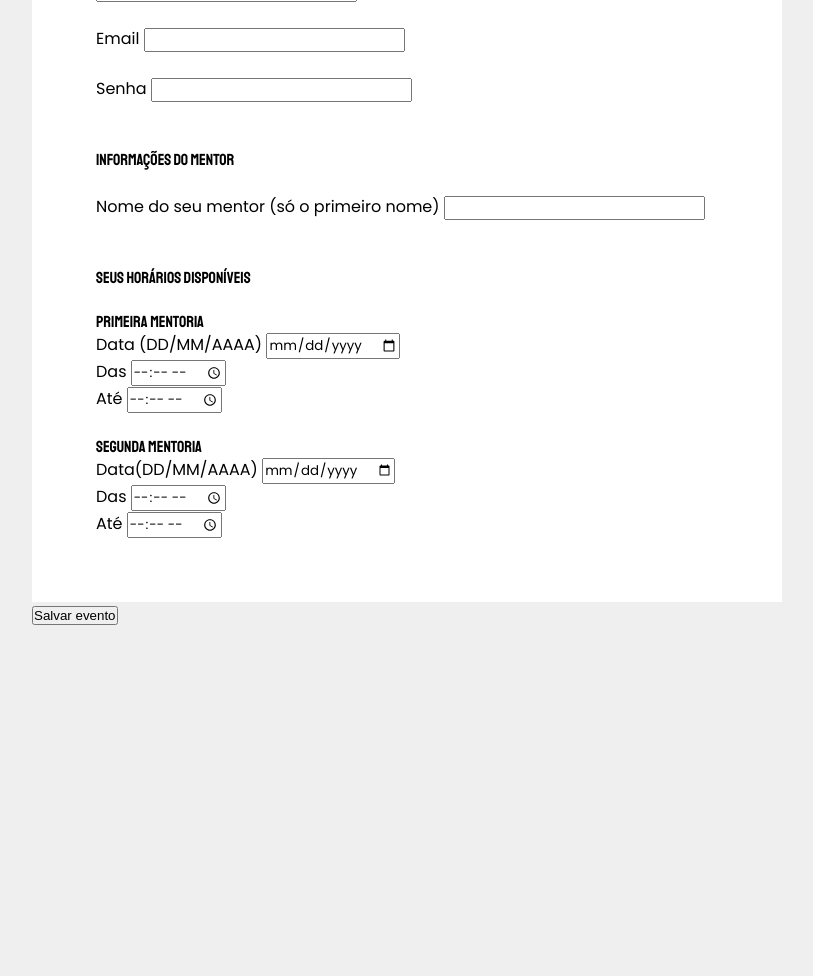
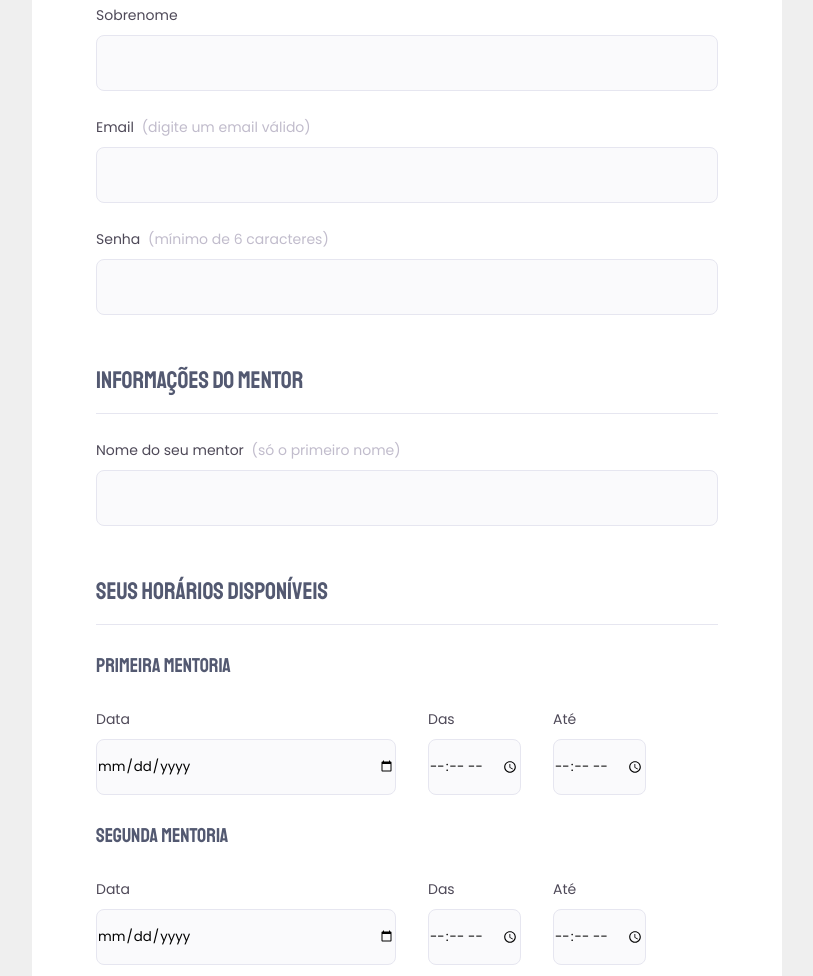
Before and after one commit to gutoayres/Projeto-03, a plain HTML site: page Intermediário/index.html in a window 1280 px wide. Shown: the part 584-1560 px from the top of the page, without its empty margins (233-1046 px from the left). Before the commit the page ends 1211 px from the top, so only its background shows below. Drawn offline with Linux system fonts and the light colour scheme.

Commit message:
update codes

```diff
--- a/Intermediário/index.html
+++ b/Intermediário/index.html
@@ -28,19 +28,21 @@
                     <div class="input-wrapper">
                         <label for="name">Nome</label>
                         <input required type="text" id="name">
+                    </div>
 
+                    <div class="input-wrapper">
                         <label for="last-name">Sobrenome</label>
                         <input required type="text" id="last-name">
                     </div>
 
                     <div class="input-wrapper">
-                        <label for="email">Email</label>
+                        <label for="email">Email <span>(digite um email válido)</span></label>
                         <input required type="email" id="email">
                     </div>
 
                     <div class="input-wrapper">
-                        <label for="password">Senha</label>
-                        <input required type="password" id="password">
+                        <label for="password">Senha <span>(mínimo de 6 caracteres)</span></label>
+                        <input minlength="6" required type="password" id="password">
                     </div>
 
 
@@ -64,10 +66,11 @@
                 <div class="fieldset-wrapper">
                     <legend>SEUS HORÁRIOS DISPONÍVEIS</legend>
 
-                    <div class="column-1">
-                        <legend>PRIMEIRA MENTORIA</legend>
+                    <h2>PRIMEIRA MENTORIA</h2>
+
+                    <div class="col-1">
                         <div class="input-wrapper">
-                            <label for="event-date">Data <span>(DD/MM/AAAA)</span></label>
+                            <label for="event-date">Data</label>
                             <input required type="date" id="event-date"/>
                         </div>
 
@@ -82,24 +85,27 @@
                         </div>
                     </div>
 
-                    <div class="column-2">
-                        <legend>SEGUNDA MENTORIA</legend>
+
+                    <h2>SEGUNDA MENTORIA</h2>
+
+                    <div class="col-2">
+
                         <div class="input-wrapper">
-                            <label for="event-date">Data<span>(DD/MM/AAAA)</span></label>
-                            <input required type="date" id="event-date"/>
+                            <label for="event-date2">Data</label>
+                            <input required type="date" id="event-date2"/>
+                        </div>
+                        <div class="input-wrapper">
+                                <label for="event-begin2">Das</label>
+                                <input required type="time" id="event-begin2"/>
+                        </div>
+                        <div class="input-wrapper">
+                            <label for="event-end2">Até</label>
+                            <input required type="time" id="event-end2"/>
                         </div>
 
-                        <div class="input-wrapper">
-                            <label for="event-begin">Das</label>
-                            <input required type="time" id="event-begin"/>
-                        </div>
-
-                        <div class="input-wrapper">
-                            <label for="event-end">Até</label>
-                            <input required type="time" id="event-end"/>
-                        </div>
                     </div>
                 </div>
+
 
             </fieldset>
 
--- a/Intermediário/style.css
+++ b/Intermediário/style.css
@@ -31,15 +31,16 @@ body::before {
 
 header {
     width: 163px;
+
     margin-top: 140px;
 }
 
 header h1{
     font-family: 'Staatliches', cursive;
     color: #FFF;
-    font-style: normal;
     font-size: 48px;
     line-height: normal;
+    font-weight: 400;
 
     margin-bottom: 18px;
 }
@@ -47,6 +48,7 @@ header h1{
 header p {
     color: #FFF;
     font-size: 20px;
+    width: 417px;
 }
 
 form {
@@ -54,7 +56,9 @@ form {
     background-color: #FFF;
 
     border-radius: 8px 8px 0 0 ;
+
     min-height: 345px;
+
     padding: 64px;
 
     display: flex;
@@ -66,6 +70,10 @@ fieldset {
     border: none;
 }
 
+input {
+    height: 56px;
+}
+
 .fieldset-wrapper {
     display: flex;
     flex-direction: column;
@@ -73,6 +81,103 @@ fieldset {
 }
 
 
+fieldset h2 {
+    color: #535971;
+    font-family: 'Staatliches', cursive;
+    font-size: 20px;
+    font-weight: 400;
+    line-height: 34px;
+}
+
+
 fieldset legend {
     font-family: 'Staatliches', cursive;
+    color: #535971;
+    font-size: 24px;
+    line-height: 34px;
+    width: 100%;
+
+    border-bottom: 1px solid #E6E6F0;
+    padding-bottom: 16px;
+
 }
+
+
+.input-wrapper {
+    display: flex;
+    flex-direction: column;
+   }
+
+.input-wrapper label {
+    color: #4E4958;
+    font-size: 14px;
+    line-height: 24px;
+
+    margin-bottom: 8px;
+}
+
+.input-wrapper label span {
+    margin-left: 4px;
+
+    color: #C1BCCC;
+}
+
+.input-wrapper label span:hover {
+    color: #8b8893;
+}
+
+.input-wrapper input {
+    border-radius: 8px;
+    border: 1px solid var(--back-lines-in-white, #E6E6F0);
+    background: var(--shapes-02, #FAFAFC);
+}
+
+.col-1, .col-2 {
+    display: flex;
+    gap: 32px;
+}
+
+.col-1 > div:nth-child(1) {
+    width: 300px;
+    }
+
+.col-2 > div:nth-child(1) {
+    width: 300px;
+}
+
+footer {
+    border-radius: 0px 0px 20px 20px;
+    background: #535971;
+
+    display: flex;
+    flex-direction: column;
+
+    height: 160px;
+    padding: 52px 71px;
+    margin-bottom: 366px;
+}
+
+footer .button {
+    border-radius: 20px;
+    border: 0;
+
+    background: #FF5374;
+    color: #FFFFFF;
+
+    height: 55px;
+
+    font-family: 'Staatliches', cursive;
+    font-size: 20px;
+    font-weight: 400;
+    line-height: 26px;
+
+}
+
+footer .button:hover {
+    background: #bf3c57;
+    cursor: pointer;
+}
+
+/* input:invalid {
+    border: 1px solid #ff1010;
+}*/
```
